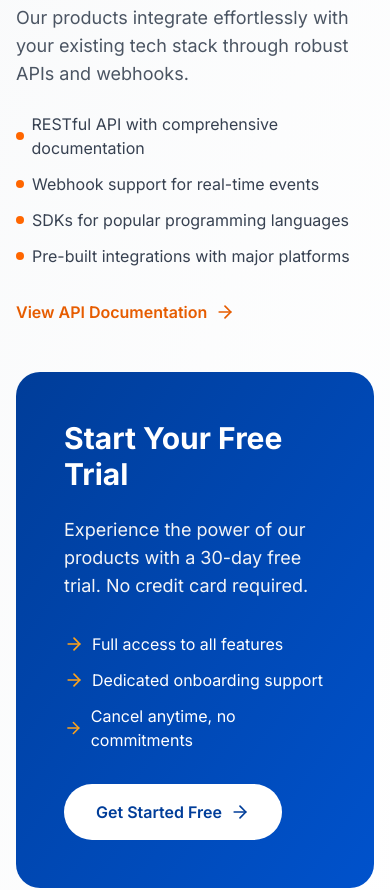
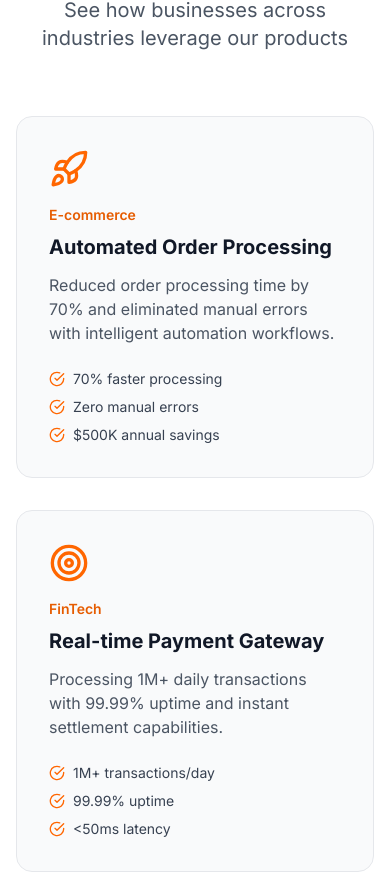
Before and after one commit to agbona24/Interop-digital-solutions-ltd, a Next.js app: page /products in a window 390 px wide. Shown: the part 6038-6928 px from the top of the page. Built offline with nearby package versions, Linux system fonts and the light colour scheme.

Commit message:
Remove learn more from products and services

```diff
--- a/app/products/page.tsx
+++ b/app/products/page.tsx
@@ -171,78 +171,6 @@ export default function ProductsPage() {
         </div>
       </section>
 
-      {/* Integration Section */}
-      <section className="py-24 bg-gradient-to-br from-gray-50 to-white">
-        <div className="max-w-7xl mx-auto px-4 sm:px-6 lg:px-8">
-          <div className="grid lg:grid-cols-2 gap-12 items-center">
-            <div>
-              <h2 className="text-4xl md:text-5xl font-bold text-gray-900 mb-6">
-                Seamless{" "}
-                <span className="bg-clip-text text-transparent bg-gradient-to-r from-primary-500 to-primary-600">
-                  Integration
-                </span>
-              </h2>
-              <p className="text-lg text-gray-600 mb-6">
-                Our products integrate effortlessly with your existing tech stack through robust APIs and webhooks.
-              </p>
-              <ul className="space-y-3 mb-8">
-                <li className="flex items-center gap-2 text-gray-700">
-                  <div className="w-2 h-2 bg-primary-500 rounded-full"></div>
-                  RESTful API with comprehensive documentation
-                </li>
-                <li className="flex items-center gap-2 text-gray-700">
-                  <div className="w-2 h-2 bg-primary-500 rounded-full"></div>
-                  Webhook support for real-time events
-                </li>
-                <li className="flex items-center gap-2 text-gray-700">
-                  <div className="w-2 h-2 bg-primary-500 rounded-full"></div>
-                  SDKs for popular programming languages
-                </li>
-                <li className="flex items-center gap-2 text-gray-700">
-                  <div className="w-2 h-2 bg-primary-500 rounded-full"></div>
-                  Pre-built integrations with major platforms
-                </li>
-              </ul>
-              <Link
-                href="/contact"
-                className="inline-flex items-center gap-2 text-primary-600 font-semibold hover:gap-3 transition-all"
-              >
-                View API Documentation
-                <ArrowRight className="w-5 h-5" />
-              </Link>
-            </div>
-
-            <div className="bg-gradient-to-br from-secondary-700 to-secondary-600 rounded-3xl p-12 text-white">
-              <h3 className="text-3xl font-bold mb-6">Start Your Free Trial</h3>
-              <p className="text-lg mb-8 text-gray-100">
-                Experience the power of our products with a 30-day free trial. No credit card required.
-              </p>
-              <ul className="space-y-3 mb-8">
-                <li className="flex items-center gap-2">
-                  <ArrowRight className="w-5 h-5 text-primary-400" />
-                  Full access to all features
-                </li>
-                <li className="flex items-center gap-2">
-                  <ArrowRight className="w-5 h-5 text-primary-400" />
-                  Dedicated onboarding support
-                </li>
-                <li className="flex items-center gap-2">
-                  <ArrowRight className="w-5 h-5 text-primary-400" />
-                  Cancel anytime, no commitments
-                </li>
-              </ul>
-              <Link
-                href="/contact"
-                className="inline-flex items-center gap-2 px-8 py-4 bg-white text-secondary-700 rounded-full font-semibold hover:shadow-lg transition-all hover:scale-105"
-              >
-                Get Started Free
-                <ArrowRight className="w-5 h-5" />
-              </Link>
-            </div>
-          </div>
-        </div>
-      </section>
-
       {/* Use Cases */}
       <section className="py-24 bg-white">
         <div className="max-w-7xl mx-auto px-4 sm:px-6 lg:px-8">
@@ -328,35 +256,6 @@ export default function ProductsPage() {
         </div>
       </section>
 
-
-
-      {/* Final CTA */}
-      <section className="py-24 bg-gradient-to-r from-primary-500 to-primary-600">
-        <div className="max-w-4xl mx-auto px-4 sm:px-6 lg:px-8 text-center">
-          <h2 className="text-4xl md:text-5xl font-bold text-white mb-6">
-            Ready to Transform Your Operations?
-          </h2>
-          <p className="text-xl text-orange-100 mb-8 max-w-2xl mx-auto">
-            Start your 30-day free trial today. No credit card required. Full access to all features.
-          </p>
-          <div className="flex flex-col sm:flex-row gap-4 justify-center">
-            <Link
-              href="/contact"
-              className="inline-flex items-center justify-center px-8 py-4 bg-white text-primary-600 font-semibold rounded-xl hover:shadow-xl transition-all duration-300 hover:scale-105 btn-ripple"
-            >
-              Start Free Trial
-              <ArrowRight className="ml-2 w-5 h-5" />
-            </Link>
-            <Link
-              href="/contact"
-              className="inline-flex items-center justify-center px-8 py-4 bg-white/10 backdrop-blur-sm text-white font-semibold rounded-xl hover:bg-white/20 transition-all border border-white/20 hover:scale-105"
-            >
-              Schedule a Demo
-            </Link>
-          </div>
-        </div>
-      </section>
-
       <Footer />
     </main>
   );
```
